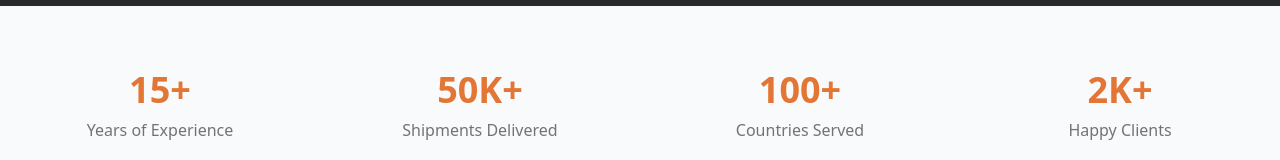
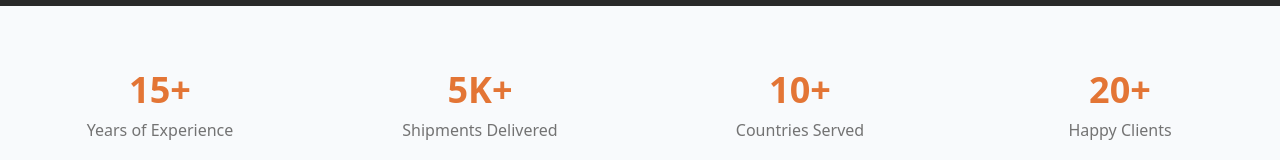
Before and after one commit to Anushanga2001/New_Emarald_Frinters, a React (Vite) app in the folder Frontend/: page /about in a window 1280 px wide. Shown: the part 290-450 px from the top of the page. Built offline with nearby package versions, Linux system fonts and the light colour scheme; no server answers; what ag-grid-community would draw is missing.

Commit message:
Change the discription of the company

```diff
--- a/Frontend/src/pages/About.tsx
+++ b/Frontend/src/pages/About.tsx
@@ -5,9 +5,9 @@ import { Leadership } from '@/components/about/Leadership'
 export function AboutPage() {
   const stats = [
     { label: 'Years of Experience', value: '15+' },
-    { label: 'Shipments Delivered', value: '50K+' },
-    { label: 'Countries Served', value: '100+' },
-    { label: 'Happy Clients', value: '2K+' },
+    { label: 'Shipments Delivered', value: '5K+' },
+    { label: 'Countries Served', value: '10+' },
+    { label: 'Happy Clients', value: '20+' },
   ]
 
   const values = [
```
